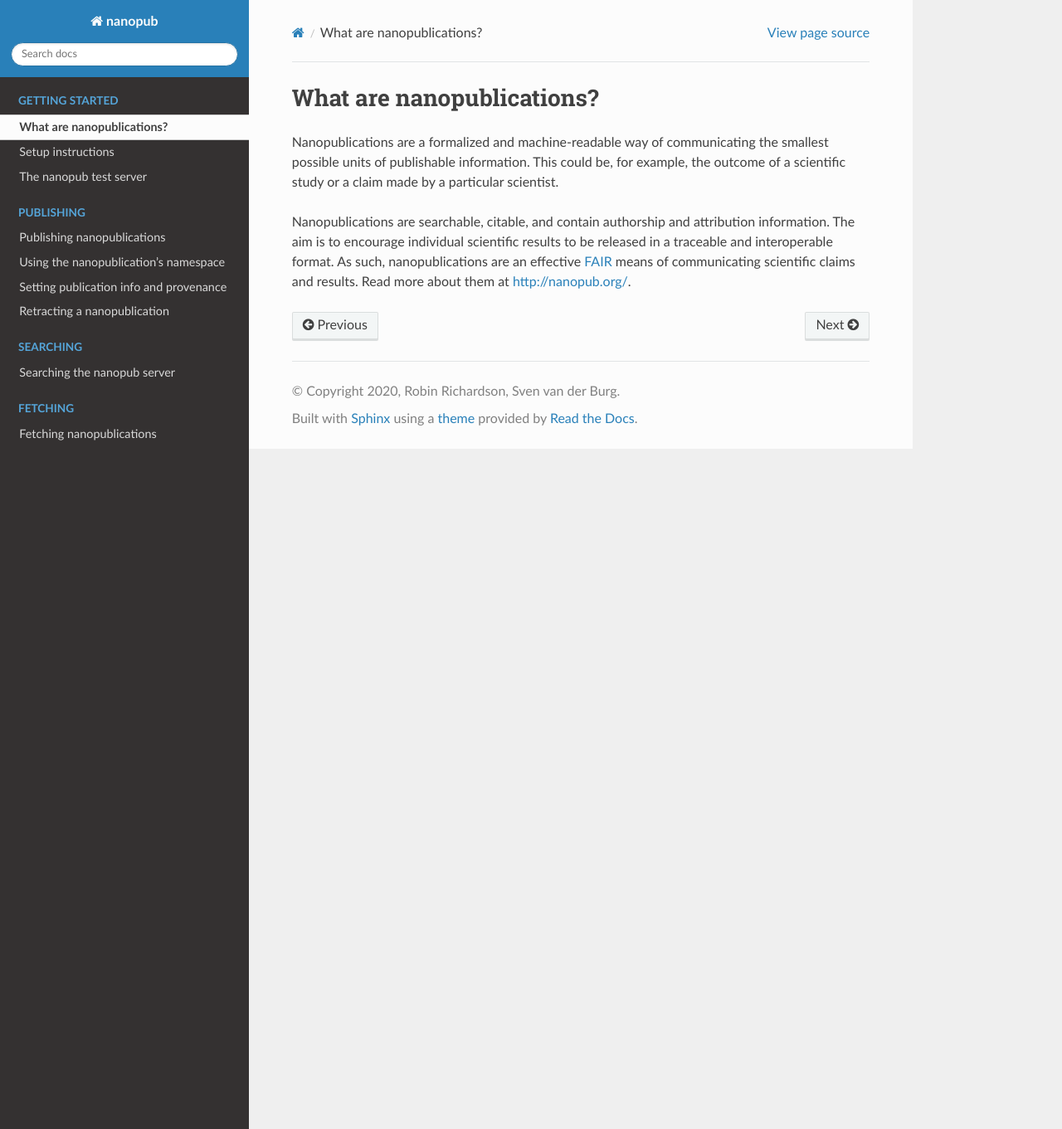
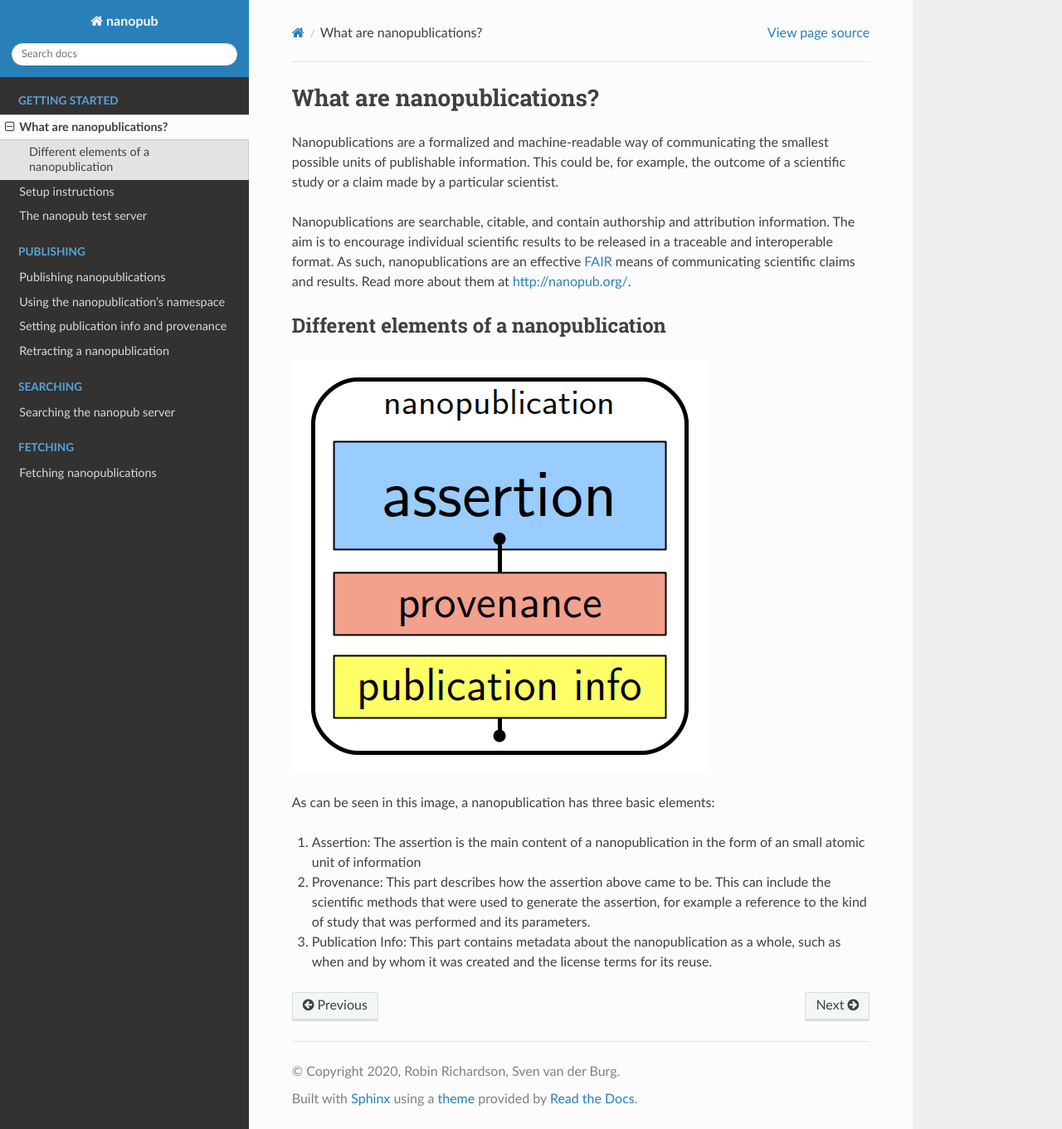
Before and after one commit to fair-workflows/nanopub, a Sphinx documentation site: the page built from docs/getting-started/what-are-nanopubs.md, in a window 1280 px wide and 1361 px high. Shown: the whole window at 83% size. Built offline with Sphinx 7.4.7 and the Read the Docs theme 2.0.0, drawn with Linux system fonts in a browser that asks for light colours; the version number is read from the project's files by our own code.

Commit message:
Add documentation about the different nanopub elements

```diff
--- a/docs/getting-started/what-are-nanopubs.md
+++ b/docs/getting-started/what-are-nanopubs.md
@@ -7,3 +7,17 @@ Nanopublications are searchable, citable, and contain authorship and attribution
 information. The aim is to encourage individual scientific results to be released in a traceable and
 interoperable format. As such, nanopublications are an effective [FAIR](https://www.go-fair.org/fair-principles/)
 means of communicating scientific claims and results. Read more about them at [http://nanopub.org/](http://nanopub.org/).
+
+## Different elements of a nanopublication
+
+![Schematic representation of a nanopub](../img/nanopub.png "Schematic representation of a nanopub")
+
+As can be seen in this image, a nanopublication has three basic elements:
+
+1. Assertion: The assertion is the main content of a nanopublication
+in the form of an small atomic unit of information
+2. Provenance: This part describes how the assertion above came to be.
+This can include the scientific methods that were used to generate the assertion,
+for example a reference to the kind of study that was performed and its parameters.
+3. Publication Info:  This part contains metadata about the nanopublication as a whole,
+such as when and by whom it was created and the license terms for its reuse.
```
Also changed, not shown: docs/img/nanopub.png (added).
